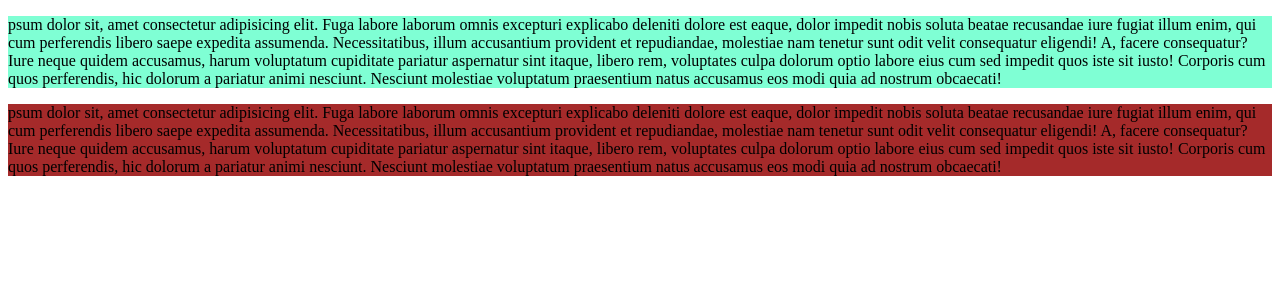
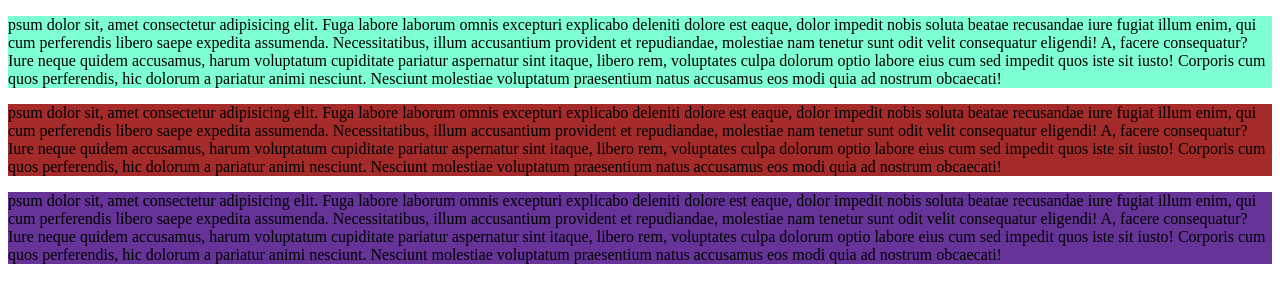
Before and after one commit to kmsmahi/ph-projects-1, a plain HTML site: page index.html in a window 1280 px wide. Drawn offline with Linux system fonts and the light colour scheme.

Commit message:
added the second code

```diff
--- a/index.html
+++ b/index.html
@@ -11,5 +11,6 @@
 
 
     <p class="p2">psum dolor sit, amet consectetur adipisicing elit. Fuga labore laborum omnis excepturi explicabo deleniti dolore est eaque, dolor impedit nobis soluta beatae recusandae iure fugiat illum enim, qui cum perferendis libero saepe expedita assumenda. Necessitatibus, illum accusantium provident et repudiandae, molestiae nam tenetur sunt odit velit consequatur eligendi! A, facere consequatur? Iure neque quidem accusamus, harum voluptatum cupiditate pariatur aspernatur sint itaque, libero rem, voluptates culpa dolorum optio labore eius cum sed impedit quos iste sit iusto! Corporis cum quos perferendis, hic dolorum a pariatur animi nesciunt. Nesciunt molestiae voluptatum praesentium natus accusamus eos modi quia ad nostrum obcaecati!</p>
+    <p class="p3">psum dolor sit, amet consectetur adipisicing elit. Fuga labore laborum omnis excepturi explicabo deleniti dolore est eaque, dolor impedit nobis soluta beatae recusandae iure fugiat illum enim, qui cum perferendis libero saepe expedita assumenda. Necessitatibus, illum accusantium provident et repudiandae, molestiae nam tenetur sunt odit velit consequatur eligendi! A, facere consequatur? Iure neque quidem accusamus, harum voluptatum cupiditate pariatur aspernatur sint itaque, libero rem, voluptates culpa dolorum optio labore eius cum sed impedit quos iste sit iusto! Corporis cum quos perferendis, hic dolorum a pariatur animi nesciunt. Nesciunt molestiae voluptatum praesentium natus accusamus eos modi quia ad nostrum obcaecati!</p>
 </body>
 </html>
--- a/style.css
+++ b/style.css
@@ -4,3 +4,6 @@
 .p2{
     background-color:brown;
 }
+.p3{
+    background-color:rebeccapurple;
+}
```
